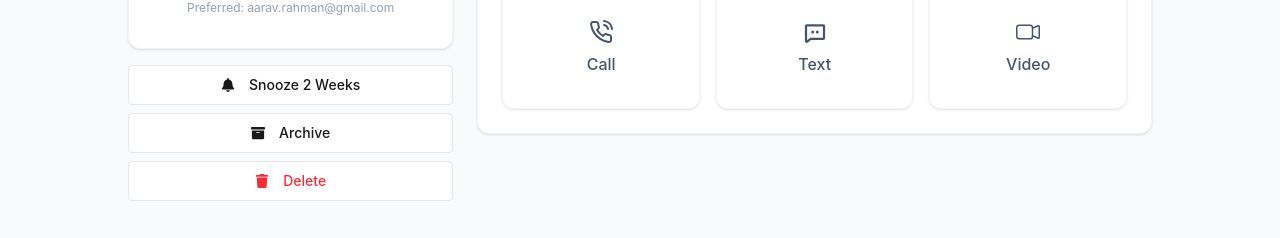
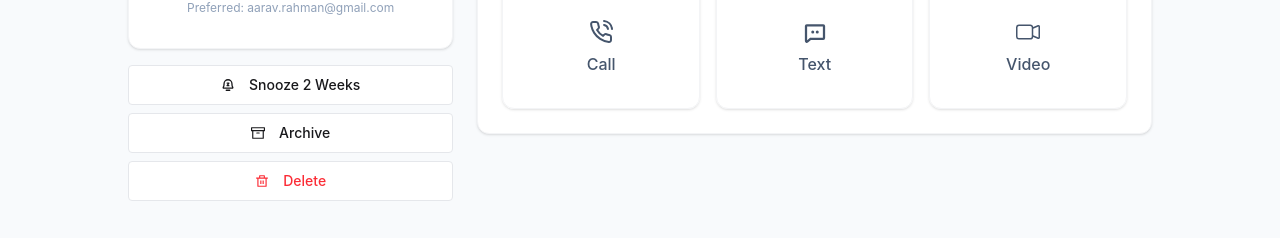
Before and after one commit to Md-Iqbal-Hossain/keen-keeper, a React (Vite) app: page /friends/1 in a window 1280 px wide. Shown: the part 482-720 px from the top of the page. Built offline with nearby package versions, Linux system fonts and the light colour scheme.

Commit message:
context api for state management addded

```diff
--- /dev/null
+++ b/src/components/context/CallFriendsContext.jsx
@@ -0,0 +1,23 @@
+import React, { createContext } from 'react';
+
+// 1. Create the Context
+export const CallFriendsContext = createContext();
+
+// 2. Create the Provider
+const CallFriendsProvider = ({ children }) => {
+    // You can put state here later!
+    const data = {
+        name: 'Iqbal',
+        age: 30
+    };
+    console.log(data);
+
+
+    return (
+        <CallFriendsContext.Provider value={data}>
+            {children}
+        </CallFriendsContext.Provider>
+    );
+};
+
+export default CallFriendsProvider;
--- a/src/components/ui/FriendCard.jsx
+++ b/src/components/ui/FriendCard.jsx
@@ -1,4 +1,5 @@
 import React from 'react';
+import { Link } from 'react-router';
 
 const FriendCard = ({friend}) => {
 
@@ -10,7 +11,7 @@ const FriendCard = ({friend}) => {
     };
 
     return (
-        <div
+        <Link to={`/friends/${friend.id}`}
             key={friend.id}
             className="card bg-base-100 w-80 shadow-md p-4 flex flex-col items-center text-center"
         >
@@ -59,7 +60,7 @@ const FriendCard = ({friend}) => {
                 </div>
 
             </div>
-        </div>
+        </Link>
     );
 };
 
--- a/src/main.jsx
+++ b/src/main.jsx
@@ -3,9 +3,13 @@ import { createRoot } from 'react-dom/client'
 import './index.css'
 import { RouterProvider } from 'react-router/dom'
 import { router } from './router/Routes'
+import CallFriendsProvider from './components/context/CallFriendsContext'
 
 createRoot(document.getElementById('root')).render(
   <StrictMode>
-    <RouterProvider router={router} />
+    <CallFriendsProvider>
+      <RouterProvider router={router} />
+    </CallFriendsProvider>
+
   </StrictMode>,
 )
--- a/src/pages/friendDetails/FriendDetails.jsx
+++ b/src/pages/friendDetails/FriendDetails.jsx
@@ -1,10 +1,12 @@
-import React from 'react';
+import React, { useState } from 'react';
 import { useParams } from 'react-router';
 import useFriends from '../../hooks/useFriends';
 import { FaArchive, FaTrash, FaBell } from 'react-icons/fa';
-import { FiPhoneCall } from 'react-icons/fi';
-import { PiChatDotsBold } from 'react-icons/pi';
+import { FiArchive, FiPhoneCall } from 'react-icons/fi';
+import { PiBellSimpleZBold, PiChatDotsBold } from 'react-icons/pi';
 import { BsCameraVideo } from 'react-icons/bs';
+import { RiDeleteBinLine } from 'react-icons/ri';
+import { HashLoader } from 'react-spinners';
 
 const FriendDetails = () => {
     const { id } = useParams();
@@ -19,14 +21,22 @@ const FriendDetails = () => {
         return 'badge-ghost';
     };
 
-    if (loading) return <div className="text-center mt-10">Loading...</div>;
+    const [callFriends, setCallFriends] = useState([]);
+    const [textFriends, setTextFriends] = useState([]);
+    const [videoFriends, setVideoFriends] = useState([]);
+
+    if (loading) return <div className='h-[60vh] flex justify-center items-center'><HashLoader color='#244D3F'/></div>;
     if (!friend) return <div className="text-center mt-10">Friend not found.</div>;
 
+    const handleCallFriends = () => {
+        setCallFriends([...callFriends, friend]);
+    }
+
+    console.log(callFriends, 'callfriends');
+
+
     return (
-        /* UPDATED WRAPPER:
-           - Used 'py-6' for a smaller, equal top/bottom padding.
-           - Removed 'min-h-screen' and flex-centering to prevent the 'bottom-heavy' look.
-        */
+
         <div className="w-full bg-slate-50 py-14 px-4">
             <div className="max-w-5xl mx-auto">
                 <div className="grid grid-cols-1 md:grid-cols-12 gap-6">
@@ -65,21 +75,21 @@ const FriendDetails = () => {
                         {/* Action Buttons */}
                         <div className="flex flex-col gap-2">
                             <button className="btn btn-ghost bg-white border border-gray-200 justify-center normal-case font-medium">
-                                <FaBell className="mr-2" /> Snooze 2 Weeks
+                                <PiBellSimpleZBold className="mr-2" /> Snooze 2 Weeks
                             </button>
                             <button className="btn btn-ghost bg-white border border-gray-200 justify-center normal-case font-medium">
-                                <FaArchive className="mr-2" /> Archive
+                                <FiArchive className="mr-2" /> Archive
                             </button>
                             <button className="btn btn-ghost bg-white border border-gray-200 justify-center normal-case font-medium text-red-500 hover:bg-red-50">
-                                <FaTrash className="mr-2" /> Delete
+                                <RiDeleteBinLine className="mr-2" /> Delete
                             </button>
                         </div>
                     </div>
 
-                    {/* Right Column: Stats & Goals */}
+                    {/* Right Column: Stats, Goals & Quick Check In */}
                     <div className="md:col-span-8 flex flex-col gap-6">
 
-                        {/* Top Stats Grid */}
+                        {/* Upper Stats section */}
                         <div className="grid grid-cols-1 sm:grid-cols-3 gap-4">
                             <div className="bg-white p-6 rounded-xl shadow-sm border border-gray-100 text-center">
                                 <h3 className="text-4xl font-bold text-slate-700">{friend.days_since_contact}</h3>
@@ -110,7 +120,7 @@ const FriendDetails = () => {
                         <div className="bg-white p-6 rounded-xl shadow-sm border border-gray-100">
                             <h3 className="font-bold text-emerald-800 text-lg mb-6">Quick Check-In</h3>
                             <div className="grid grid-cols-3 gap-4">
-                                <button className="flex flex-col items-center justify-center py-8 border border-gray-100 rounded-xl hover:bg-slate-50 transition-colors shadow-sm">
+                                <button className="flex flex-col items-center justify-center py-8 border border-gray-100 rounded-xl hover:bg-slate-50 transition-colors shadow-sm" onClick={handleCallFriends}>
                                     <FiPhoneCall className="text-2xl mb-2 text-slate-600" />
                                     <span className="text-slate-600 font-medium">Call</span>
                                 </button>
--- a/src/pages/timeline/Timeline.jsx
+++ b/src/pages/timeline/Timeline.jsx
@@ -1,6 +1,10 @@
-import React from 'react';
+import React, { useContext } from 'react';
+import { CallFriendsContext } from '../../components/context/CallFriendsContext';
 
 const Timeline = () => {
+    const contextData = useContext(CallFriendsContext);
+    console.log(contextData, 'context data');
+
     return (
         <div>
             Timeline
--- a/src/router/Routes.jsx
+++ b/src/router/Routes.jsx
@@ -5,6 +5,7 @@ import Friends from '../pages/friends/Friends'
 import Timeline from '../pages/timeline/Timeline'
 import NotFoundPage from '../pages/NotFoundPage/NotFoundPage'
 import FriendDetails from "../pages/friendDetails/FriendDetails";
+import Stats from "../components/homepage/Stats";
 
 
 
@@ -20,7 +21,7 @@ export const router = createBrowserRouter([
       },
       {
         path: '/timeline',
-        element: <Friends />
+        element: <Timeline />
       },
       {
         path: '/friends/:id',
```
